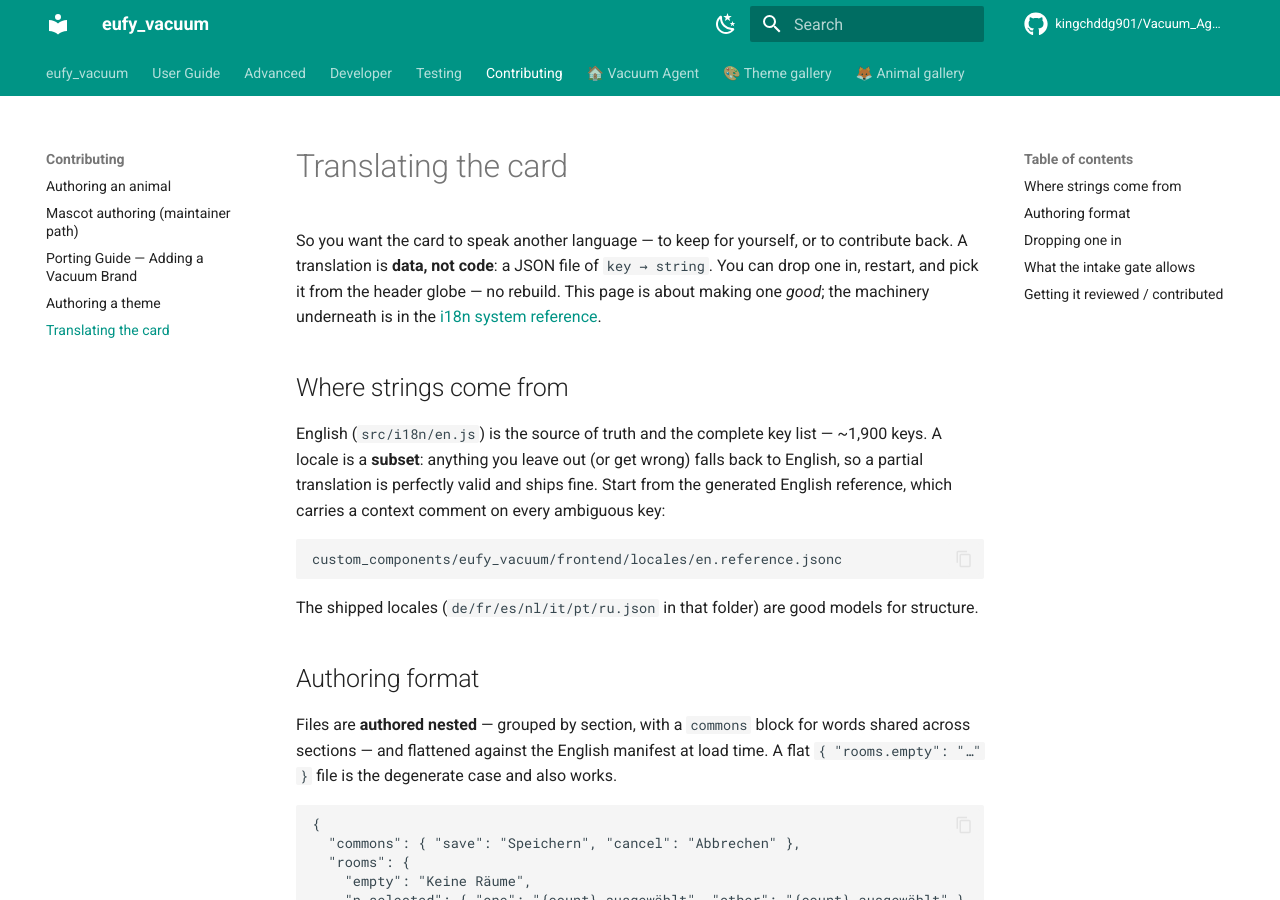
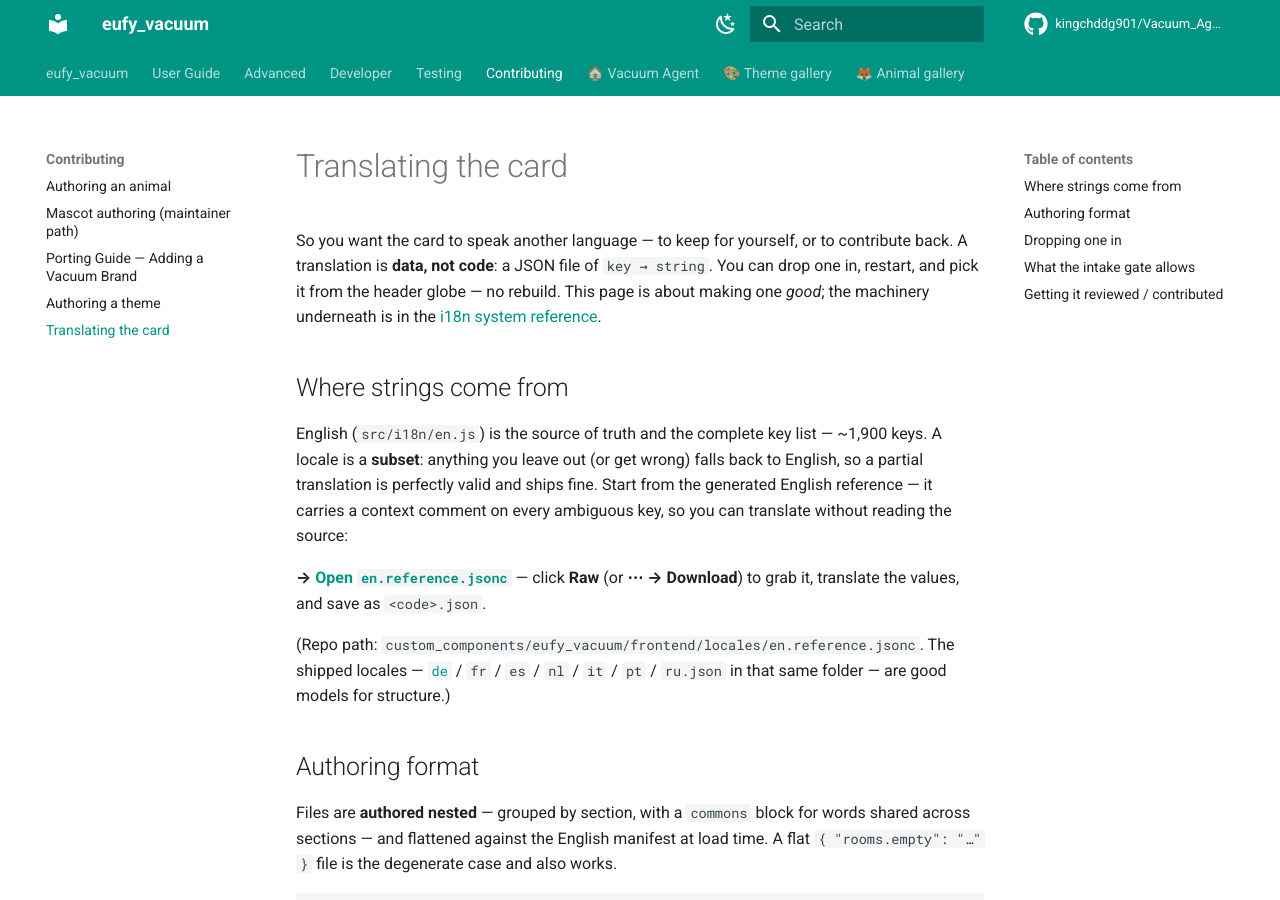
Before and after one commit to kingchddg901/Vacuum_Agent, an MkDocs documentation site: the page built from docs/contributing/translating.md, in a window 1280 px wide and 900 px high. Built offline with MkDocs 1.6.1 and Material for MkDocs 9.7.7, drawn with Linux system fonts in a browser that asks for light colours; comment, search, counter and statistics services are not loaded.

Commit message:
docs: surface the en.reference.jsonc translator template (was buried)
The generated translator reference lived only as a deep, non-clickable path —
translators couldn't easily find or grab it. Now reachable from three places:

- README "Contributing & internals": new "Translate the card" entry linking the
  guide + a direct link to en.reference.jsonc.
- translating.md: the reference is a one-click link with download instructions
  (Raw / Download), plus a link to a sample shipped locale.
- NEW custom_components/eufy_vacuum/frontend/locales/README.md: makes the folder
  self-documenting — what the files are, en.reference.jsonc as the copy-from
  template, the drop-in workflow, and a link to the full guide (GitHub renders a
  folder's README, so anyone who lands on the deep path now gets context).

mkdocs --strict green. No behavior change (en.reference.jsonc is still
build-generated and never loaded at runtime).

Co-Authored-By: Claude Opus 4.8 (1M context) <noreply@anthropic.com>

````diff
--- a/docs/contributing/translating.md
+++ b/docs/contributing/translating.md
@@ -11,15 +11,13 @@ the [i18n system reference](../dev/33-i18n-system.md).
 English (`src/i18n/en.js`) is the source of truth and the complete key list —
 ~1,900 keys. A locale is a **subset**: anything you leave out (or get wrong)
 falls back to English, so a partial translation is perfectly valid and ships
-fine. Start from the generated English reference, which carries a context comment
-on every ambiguous key:
+fine. Start from the generated English reference — it carries a context comment
+on every ambiguous key, so you can translate without reading the source:
 
-```
-custom_components/eufy_vacuum/frontend/locales/en.reference.jsonc
-```
+**→ [Open `en.reference.jsonc`](https://github.com/kingchddg901/Vacuum_Agent/blob/master/custom_components/eufy_vacuum/frontend/locales/en.reference.jsonc)** — click **Raw** (or **⋯ → Download**) to grab it, translate the values, and save as `<code>.json`.
 
-The shipped locales (`de/fr/es/nl/it/pt/ru.json` in that folder) are good models
-for structure.
+(Repo path: `custom_components/eufy_vacuum/frontend/locales/en.reference.jsonc`. The
+shipped locales — [`de`](https://github.com/kingchddg901/Vacuum_Agent/blob/master/custom_components/eufy_vacuum/frontend/locales/de.json) / `fr` / `es` / `nl` / `it` / `pt` / `ru.json` in that same folder — are good models for structure.)
 
 ## Authoring format
 
````
Also changed, not shown: README.md (+1 -0 lines), custom_components/eufy_vacuum/frontend/locales/README.md (added, +20 -0 lines).
